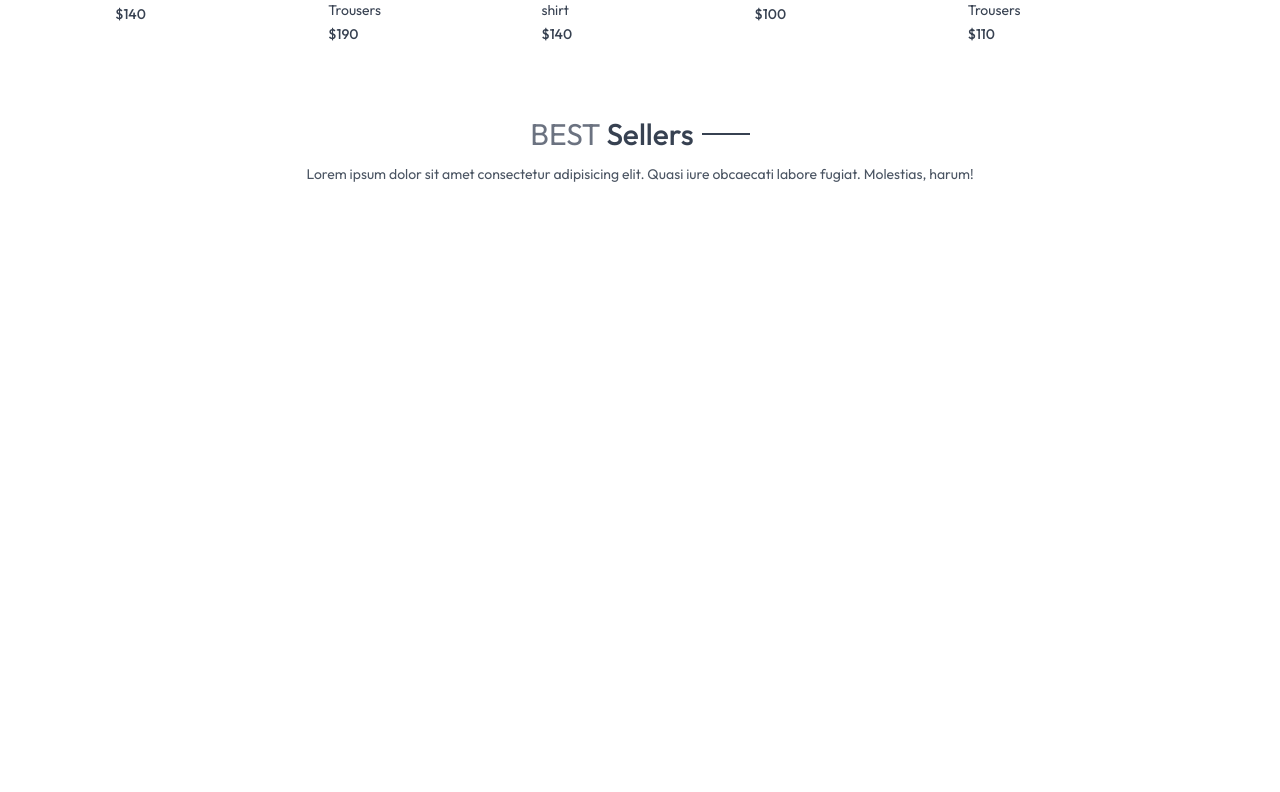
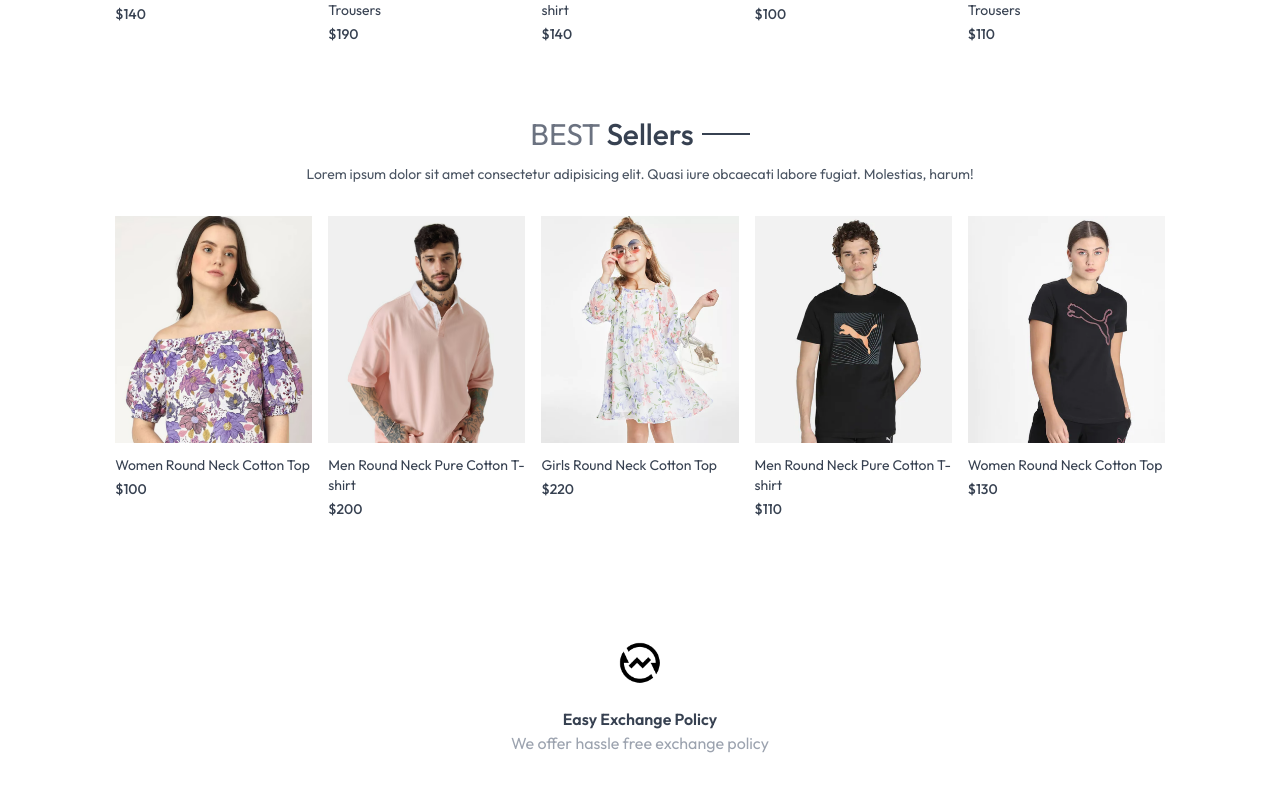
Before and after one commit to Shalman212/ecommerce, a React (Vite) app in the folder Tashion/: page / in a window 1280 px wide. Shown: the part 1294-2086 px from the top of the page. Before the commit the page ends 1550 px from the top, so only its background shows below. Built offline with nearby package versions, Linux system fonts and the light colour scheme.

Commit message:
Updated BestSeller and Home; added OurPolicy component

```diff
--- a/Tashion/src/components/BestSeller.jsx
+++ b/Tashion/src/components/BestSeller.jsx
@@ -5,12 +5,13 @@
 
 
 
+
 const BestSeller = () => {
     const {products} = useContext(ShopContext);
-    const [bestSeller, setBestSeller]= useState([]);
+    const [bestseller, setBestSeller]= useState([]);
     useEffect(()=>{
 
-        const bestProducts = products.filter((item)=>(item.bestSeller));
+        const bestProducts = products.filter((item)=>(item.bestseller));
         setBestSeller(bestProducts.slice(0,5))
     }, [products]);
   return (
@@ -21,7 +22,7 @@
       </div>
           <div className='grid grid-cols-2 sm:grid-cols-3 md:grid-cols-4 lg:grid-cols-5 gap-4 gap-y-6 '>
             {
-                bestSeller.map((item,index)=>(
+                bestseller.map((item,index)=>(
                     <ProductItem key={index} id={item._id} name={item.name} image={item.image} price={item.price} />
                 ))
             }
--- /dev/null
+++ b/Tashion/src/components/OurPolicy.jsx
@@ -0,0 +1,16 @@
+import React from 'react'
+import { assets } from '../assets/assets'
+
+const OurPolicy = () => {
+  return (
+    <div className='flex flex-col sm:flex-row justify-around gap-12 sm:gap-2 text-center py-20 text-xs sm:text-sm md:text-base text-gray-700'>
+      <div>
+        <img src={assets.exchange_icon} className='w-12 m-auto mb-5' alt="" />
+        <p className='font-semibold'>Easy Exchange Policy</p>
+        <p className='text-gray-400'>We offer hassle free exchange policy</p>
+      </div>
+    </div>
+  )
+}
+
+export default OurPolicy
--- a/Tashion/src/pages/Home.jsx
+++ b/Tashion/src/pages/Home.jsx
@@ -2,12 +2,14 @@
 import Hero from '../components/Hero'
 import LatestCollection from '../components/LatestCollection'
 import BestSeller from '../components/BestSeller'
+import OurPolicy from '../components/OurPolicy';
 const Home = () => {
   return (
     <div>
       <Hero/>
       <LatestCollection/>
       <BestSeller/>
+      <OurPolicy/>
     </div>
   )
 }
```
